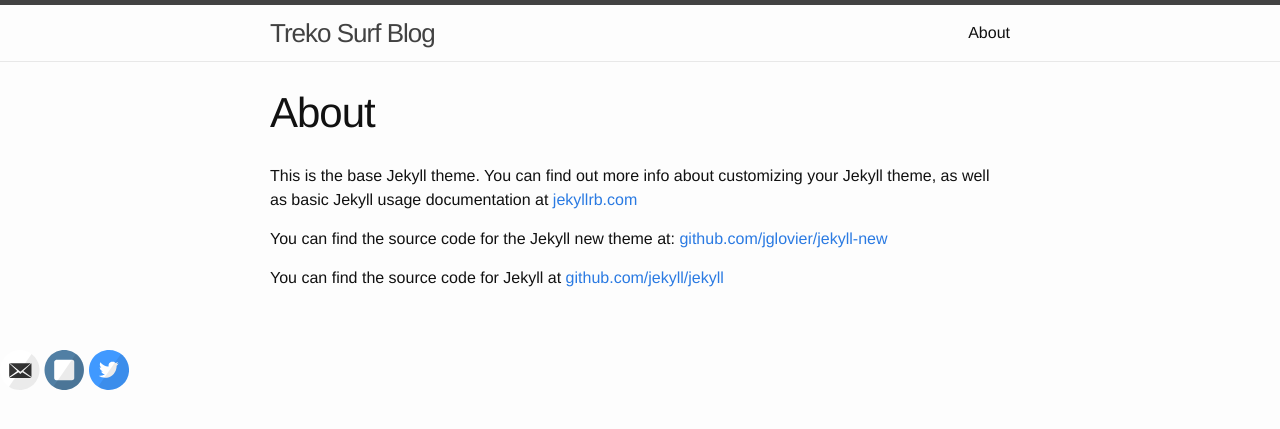
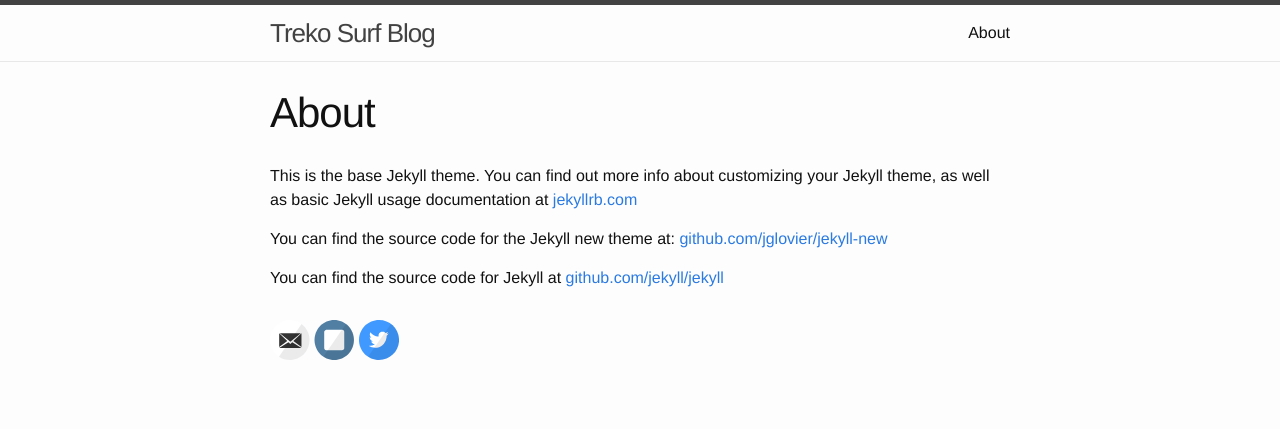
Before and after one commit to Polyomino/polyomino.github.io, a Jekyll site: the page built from about.md, in a window 1280 px wide. Shown: the top 429 px of the page. Built offline with Jekyll 4.4.1, drawn with Linux system fonts in a browser that asks for light colours.

Commit message:
realign social media buttons

```diff
--- a/_layouts/default.html
+++ b/_layouts/default.html
@@ -1,24 +1,15 @@
 <!DOCTYPE html>
-<html>
+<html>{% include head.html %}
 
-  {% include head.html %}
-
-  <body>
-
-    {% include header.html %}
-
-    <div class="page-content">
-      <div class="wrapper">
-        {{ content }}
+<body>{% include header.html %}
+  <div class="page-content">
+    <div class="wrapper">
+      {{ content }}
+      <div class="wrapper-footer">
+        <div class="container">{% include svg-icons.html%}</div>
       </div>
     </div>
-
-    <div class="wrapper-footer">
-      <div class="container">
-        {% include svg-icons.html %}
-      </div>
-    </div>
-
-  </body>
+  </div>
+</body>
 
 </html>
```
Also changed, not shown: _layouts/post.html (+10 -4 lines).
